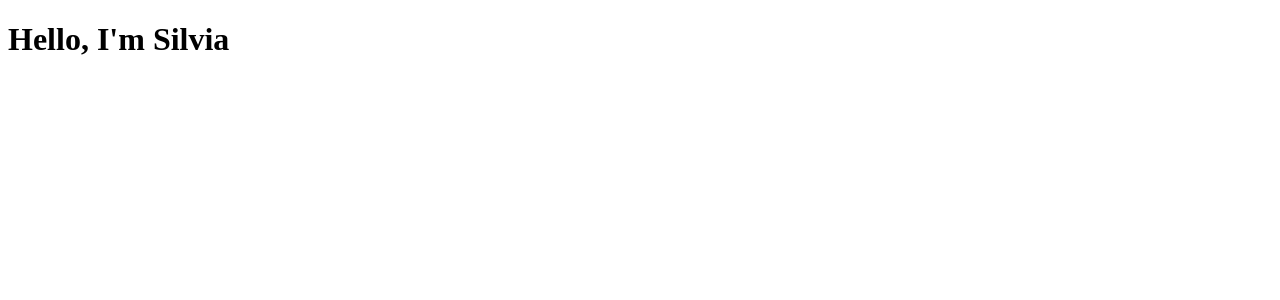
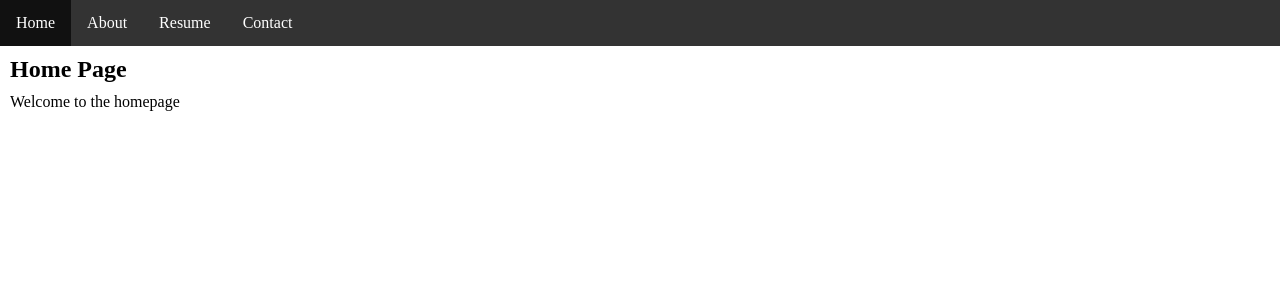
Before and after one commit to 5ylviax/landing-page, a Flask app: page / in a window 1280 px wide. Shown: the top 300 px of the page. Run offline with Flask 3, Linux system fonts and the light colour scheme.

Commit message:
Add navigationbar

```diff
--- a/app.py
+++ /dev/null
@@ -1,9 +0,0 @@
-from flask import Flask, render_template
-app = Flask(__name__)
-
-@app.route("/")
-def welcome():
-    return render_template("index.html", name="Silvia")
-
-if __name__ == "__main__":
-    app.run()
--- /dev/null
+++ b/main.py
@@ -0,0 +1,22 @@
+from flask import Flask, render_template
+app = Flask(__name__)
+
+@app.route("/")
+def index():
+    return render_template("home.html", name="Silvia")
+
+@app.route("/about")
+def about():
+    return render_template("about.html")
+
+@app.route("/contact")
+def contact():
+    return render_template("contact.html")
+
+@app.route("/resume")
+def resume():
+    return render_template("resume.html")
+
+
+if __name__ == "__main__":
+    app.run(debug=True)
--- a/static/style.css
+++ b/static/style.css
@@ -0,0 +1,32 @@
+body {
+  margin: 0;
+  padding: 0;
+}
+
+h2, p {
+  margin: 10px;
+}
+
+ul {
+  list-style-type: none;
+  margin: 0;
+  padding: 0;
+  overflow: hidden;
+  background-color: #333333;
+}
+
+ul li {
+  float: left;
+}
+
+ul li a {
+  display: block;
+  color: white;
+  text-align: center;
+  padding: 14px 16px;
+  text-decoration: none;
+}
+
+ul li a:hover {
+  background-color: #111111;
+}
--- /dev/null
+++ b/templates/about.html
@@ -0,0 +1,6 @@
+{% extends "base.html" %}
+
+{% block content %}
+    <h2>About Us</h2>
+    <p>This is the about page of our Flask app.</p>
+{% endblock %}
--- a/templates/index.html
+++ b/templates/base.html
@@ -8,7 +8,13 @@
 </head>
 
 <body>
-    <h1> Hello, I'm {{name}} </h1>
+  <ul>
+    <li><a href="{{ url_for('index') }}">Home</a></li>
+    <li><a href="{{url_for('about')}}">About</a></li>
+    <li><a href="{{url_for('resume')}}">Resume</a></li>
+    <li><a href="{{url_for('contact')}}">Contact</a></li>
+  </ul>
+  {% block content %}
+  {% endblock %}
 </body>
-
 </html>
--- /dev/null
+++ b/templates/contact.html
@@ -0,0 +1,5 @@
+{% extends "base.html" %}
+
+{% block content %}
+    <h2>Contact</h2>
+{% endblock %}
--- /dev/null
+++ b/templates/home.html
@@ -0,0 +1,6 @@
+{% extends "base.html" %}
+
+{% block content %}
+    <h2>Home Page</h2>
+    <p>Welcome to the homepage</p>
+{% endblock %}
--- /dev/null
+++ b/templates/resume.html
@@ -0,0 +1,5 @@
+{% extends "base.html" %}
+
+{% block content %}
+    <h2>Resume</h2>
+{% endblock %}
```
Also changed, not shown: README.md.
